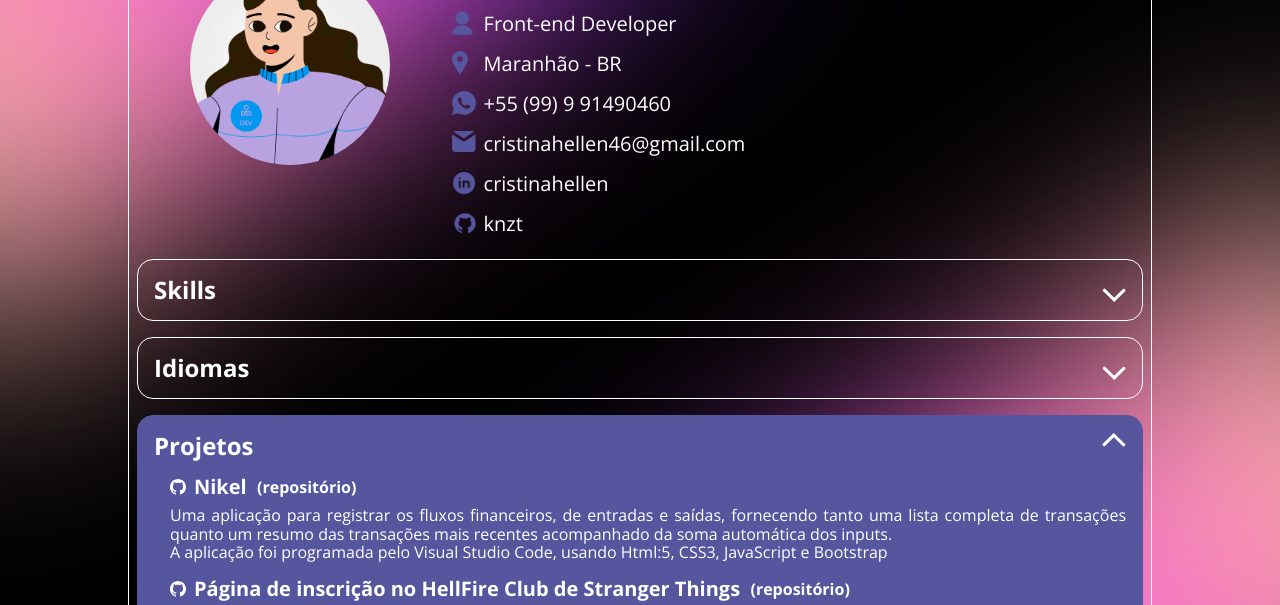
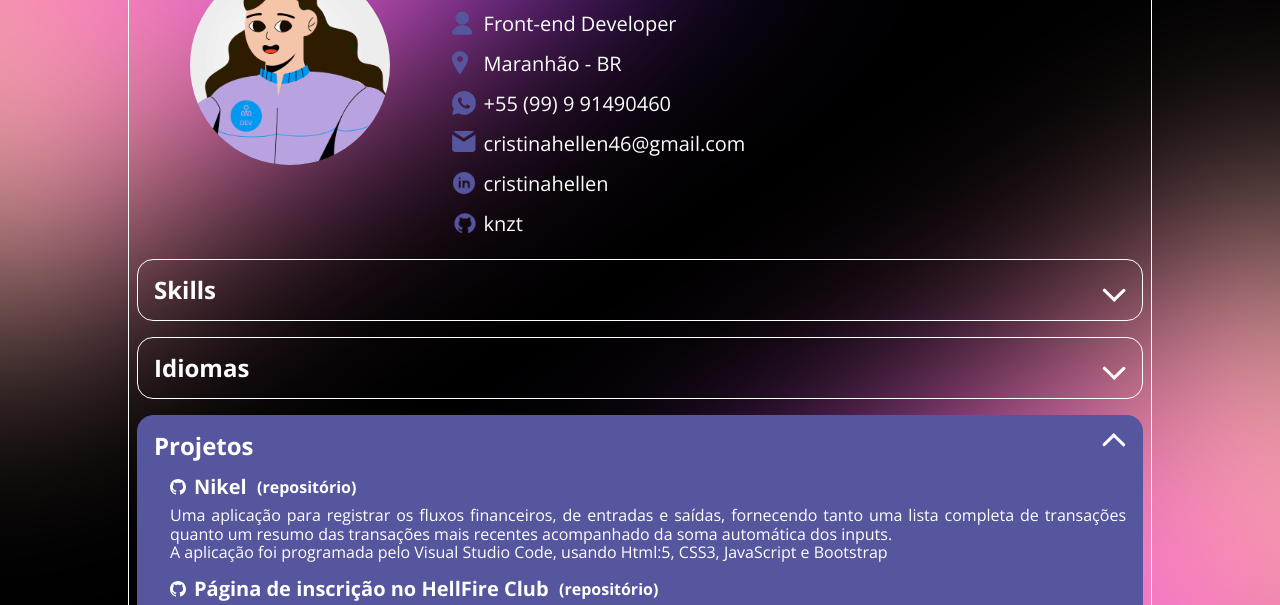
Before and after one commit to knzt/Meu-Portifolio, a plain HTML site: page index.html in a window 1280 px wide. Both pictures are taken after a click on the button "Projetos". Shown: the part 134-739 px from the top of the page. Drawn offline with nearby package versions, Linux system fonts and the light colour scheme.

Commit message:
Título do segundo projeto atualizado

```diff
--- a/index.html
+++ b/index.html
@@ -102,7 +102,7 @@
                         A aplicação foi programada pelo Visual Studio Code, usando Html:5, CSS3, JavaScript e Bootstrap</p>
                     </li>
                     <li>
-                        <a href="https://hellfireclubinscription.netlify.app/" title="acessar página do projeto" target="_blank" ><h3 class="projectTitle github">Página de inscrição no HellFire Club de Stranger Things &nbsp;</a><small><a href="https://github.com/knzt/Construindo-uma-landing-page-no-mundo-invertido" title="abrir repositório no github" target="_blank">  (repositório)</a></small></h3>
+                        <a href="https://hellfireclubinscription.netlify.app/" title="acessar página do projeto" target="_blank" ><h3 class="projectTitle github">Página de inscrição no HellFire Club &nbsp;</a><small><a href="https://github.com/knzt/Construindo-uma-landing-page-no-mundo-invertido" title="abrir repositório no github" target="_blank">  (repositório)</a></small></h3>
                         <p align="justify">Uma landing page com um theme switcher para explorar a dinâmica de um "mundo invertido" inspirada na série Stranger Things da Netflix, com um plus: Formulário de inscrição para o Hellfire Club de D&D, integrado ao firestore database. <br>
                         A aplicação foi programada pelo Visual Studio Code, usando Html:5, CSS3, JavaScript e o firestore database.
                         </p>
```
